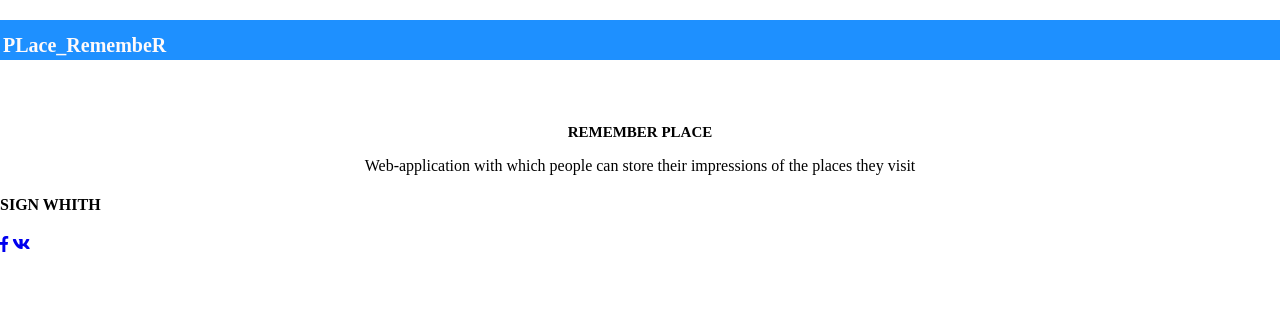
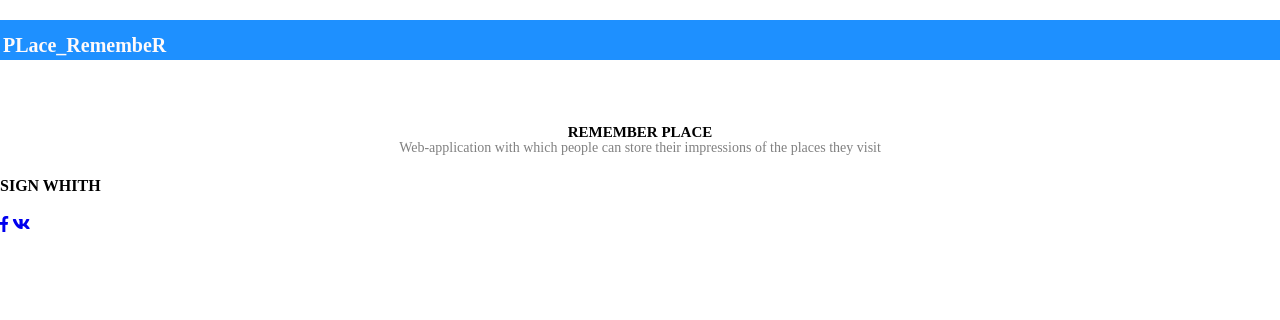
Before and after one commit to Shohmasud/place_remember, a Django app: page /login/ in a window 1280 px wide. Shown: the top 320 px of the page. Run offline with Django 3.2, Linux system fonts and the light colour scheme; some libraries are stand-ins or nearby versions.

Commit message:
login.css:Stylization of the tag-description of the site responsible

```diff
--- a/static/css/login.css
+++ b/static/css/login.css
@@ -30,3 +30,8 @@
     color:black;
     margin-bottom:0.7%;
 }
+.p_text{
+    font-size:14px;
+    color: gray;
+    margin-top:-10px;
+}
```
